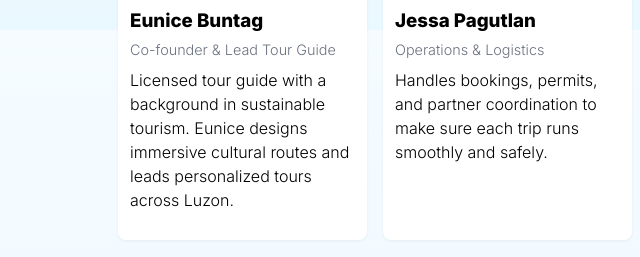
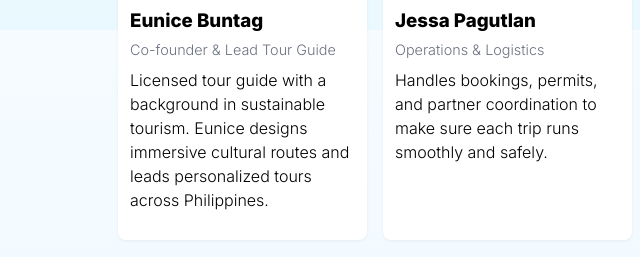
Before and after one commit to EuniceBuntag/explorePH, a plain HTML site: page about.html in a window 1280 px wide. Shown: the part 770-1027 px from the top of the page, 0-640 px from the left. Drawn offline with Linux system fonts and the light colour scheme.

Commit message:
Update about.html

```diff
--- a/about.html
+++ b/about.html
@@ -114,7 +114,7 @@
             </picture>
             <h3>Eunice Buntag</h3>
             <div class="role">Co-founder & Lead Tour Guide</div>
-            <p style="margin-top:8px">Licensed tour guide with a background in sustainable tourism. Eunice designs immersive cultural routes and leads personalized tours across Luzon.</p>
+            <p style="margin-top:8px">Licensed tour guide with a background in sustainable tourism. Eunice designs immersive cultural routes and leads personalized tours across Philippines.</p>
           </div>
 
           <div class="team-card">
```
